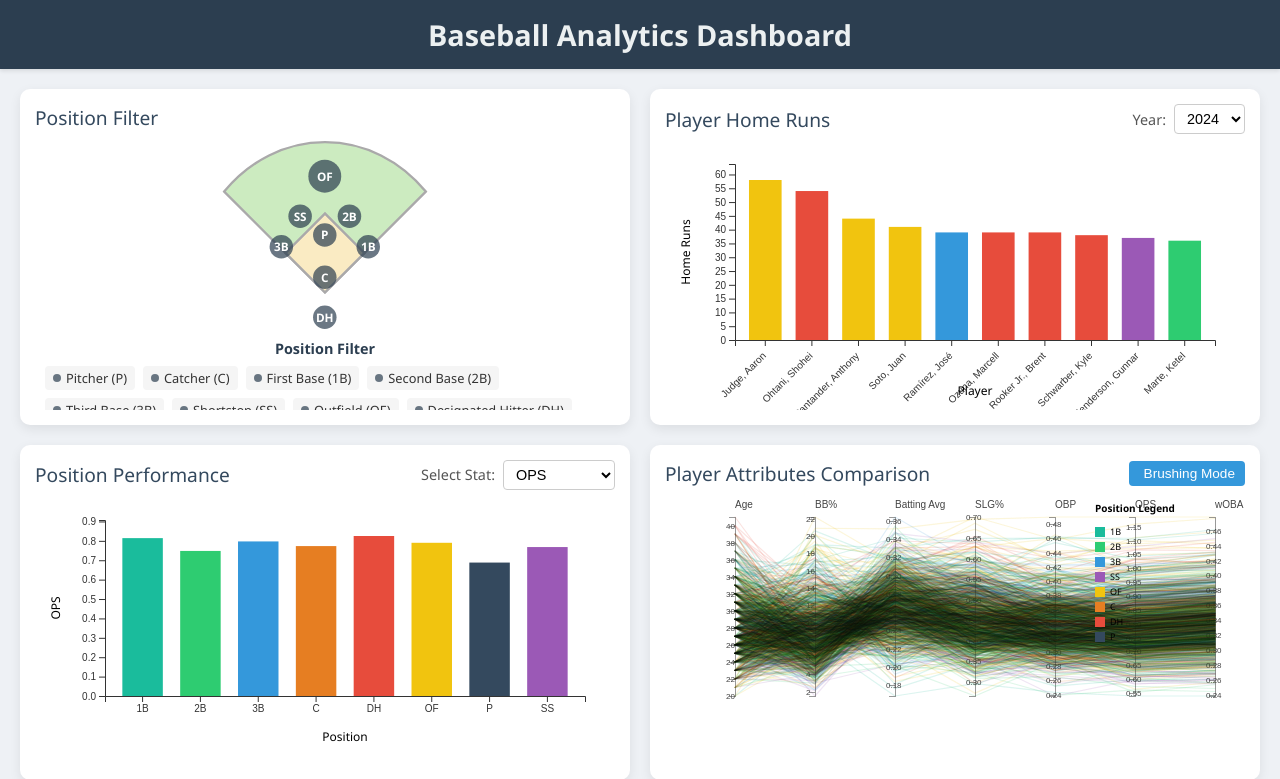
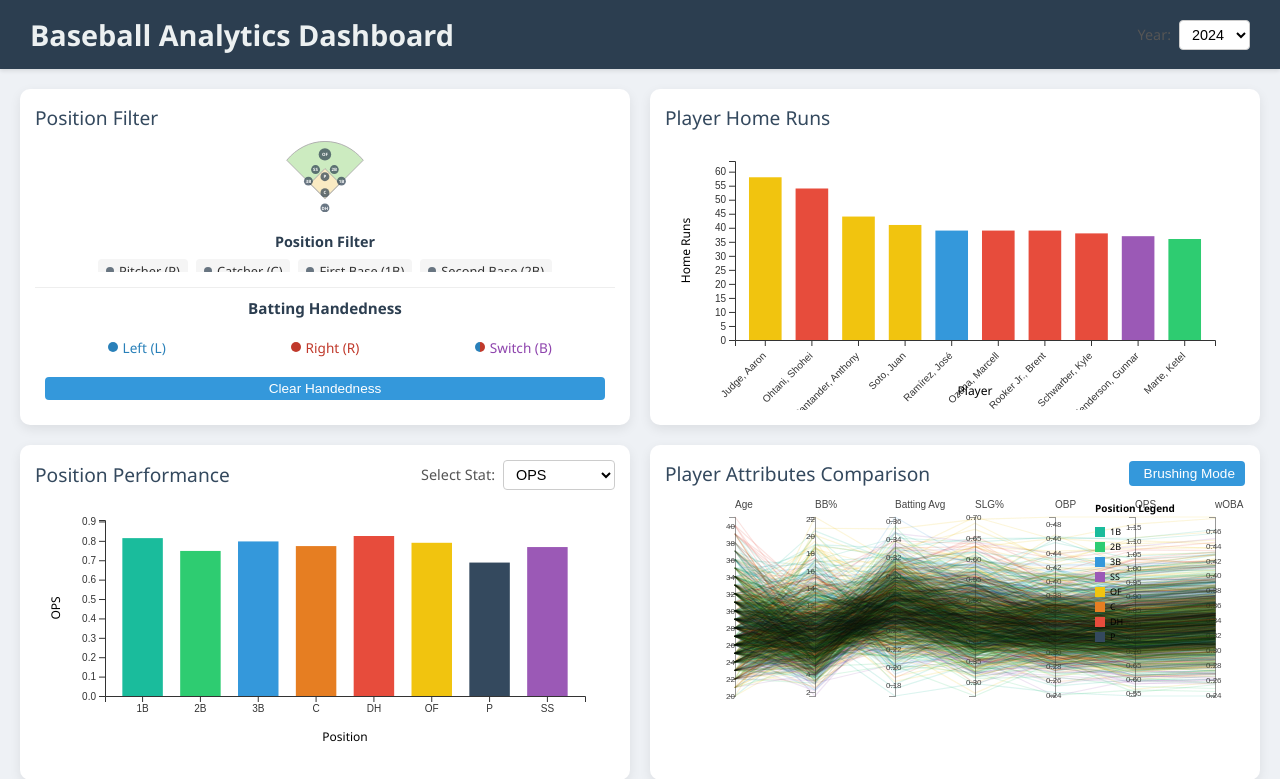
Before and after one commit to bpilosov/baseballfinal, a Flask app: page / in a window 1280 px wide. Shown: the top 779 px of the page. Run offline with Flask 2, Linux system fonts and the light colour scheme.

Commit message:
handedness filter

```diff
--- a/app.py
+++ b/app.py
@@ -37,6 +37,110 @@ def index():
 
 # --- API Endpoints for D3.js Charts ---
 
+# Add these changes to app.py
+
+# update the '/api/player_home_runs' endpoint:
+@app.route('/api/player_home_runs')
+def player_home_runs():
+    """
+    provides player home run data for a given year
+    filters by year, sums HR per player, and returns top N players by HR
+    """
+    year = request.args.get('year', default='2024', type=int)
+    top_n = request.args.get('top_n', default=10, type=int) # number of top players to show
+    position = request.args.get('position', default=None)
+    handedness = request.args.get('handedness', default=None)
+
+    df = get_stats_data()
+
+    if df.empty:
+        return jsonify([])
+
+    # filter by year
+    year_data = df[df['year'] == year]
+
+    if year_data.empty:
+        return jsonify([])
+
+    # apply position filter if provided
+    if position:
+        positions = position.split(',')
+        year_data = year_data[year_data['POS'].isin(positions)]
+
+    # apply handedness filter if provided
+    if handedness:
+        handedness_values = handedness.split(',')
+        year_data = year_data[year_data['BATS'].isin(handedness_values)]
+
+    # group by player name and sum HRs
+    player_hrs = year_data.groupby('last_name, first_name')['home_run'].sum().reset_index()
+
+    # sort by HR in descending order and take top N
+    top_players_hrs = player_hrs.sort_values(by='home_run', ascending=False).head(top_n)
+
+    # format for D3 bar chart: [{'name': player_name, 'value': HR}, ...]
+    chart_data = [{'name': str(row['last_name, first_name']), 'value': int(row['home_run']),
+                  'position': str(year_data[year_data['last_name, first_name'] == row['last_name, first_name']]['POS'].iloc[0])}
+                 for index, row in top_players_hrs.iterrows()]
+
+    return jsonify(chart_data)
+
+# update the '/api/position_stats' endpoint:
+@app.route('/api/position_stats')
+def position_stats():
+    """Provides average statistics grouped by player position"""
+    df = get_stats_data()
+
+    if df.empty:
+        return jsonify([])
+
+    # Apply filters
+    position = request.args.get('position', default=None)
+    handedness = request.args.get('handedness', default=None)
+
+    filtered_df = df
+
+    # Apply position filter if provided
+    if position:
+        positions = position.split(',')
+        filtered_df = filtered_df[filtered_df['POS'].isin(positions)]
+
+    # Apply handedness filter if provided
+    if handedness:
+        handedness_values = handedness.split(',')
+        filtered_df = filtered_df[filtered_df['BATS'].isin(handedness_values)]
+
+    # Group by position and calculate average stats
+    position_stats = filtered_df.groupby('POS').agg({
+        'batting_avg': 'mean',
+        'slg_percent': 'mean',
+        'on_base_percent': 'mean',
+        'on_base_plus_slg': 'mean',
+        'bb_percent': 'mean',
+        'k_percent': 'mean',
+        'woba': 'mean',
+        'home_run': 'mean'
+    }).reset_index()
+
+    # Format for D3
+    result = []
+    for _, row in position_stats.iterrows():
+        position_data = {
+            'position': row['POS'],
+            'batting_avg': round(float(row['batting_avg']), 3),
+            'slg': round(float(row['slg_percent']), 3),
+            'obp': round(float(row['on_base_percent']), 3),
+            'ops': round(float(row['on_base_plus_slg']), 3),
+            'bb_percent': round(float(row['bb_percent']), 1),
+            'k_percent': round(float(row['k_percent']), 1),
+            'woba': round(float(row['woba']), 3),
+            'hr': round(float(row['home_run']), 1)
+        }
+        result.append(position_data)
+
+    return jsonify(result)
+
+# update the '/api/parallel_coords_data' endpoint:
 @app.route('/api/parallel_coords_data')
 def parallel_coords_data():
     """
@@ -47,8 +151,9 @@ def parallel_coords_data():
     if df.empty:
         return jsonify([])
 
-    # get position filter if provided
+    # get filters if provided
     position = request.args.get('position', default=None)
+    handedness = request.args.get('handedness', default=None)
 
     # select only the columns we need for parallel coordinates
     cols = ['last_name, first_name', 'player_age', 'bb_percent', 'batting_avg',
@@ -63,6 +168,11 @@ def parallel_coords_data():
         # Split multiple positions if needed (e.g., "1B,OF")
         positions = position.split(',')
         data_subset = data_subset[data_subset['POS'].isin(positions)]
+
+    # apply handedness filter if provided
+    if handedness:
+        handedness_values = handedness.split(',')
+        data_subset = data_subset[data_subset['BATS'].isin(handedness_values)]
 
     # convert categorical variables to numeric for parallel coords
     # create a mapping for BATS: L=0, R=1, B=2
@@ -95,83 +205,6 @@ def parallel_coords_data():
 
     return jsonify(result)
 
-@app.route('/api/player_home_runs')
-def player_home_runs():
-    """
-    provides player home run data for a given year
-    filters by year, sums HR per player, and returns top N players by HR
-    """
-    year = request.args.get('year', default='2024', type=int)
-    top_n = request.args.get('top_n', default=10, type=int) # number of top players to show
-    position = request.args.get('position', default=None)
-
-    df = get_stats_data()
-
-    if df.empty:
-        return jsonify([])
-
-    # filter by year
-    year_data = df[df['year'] == year]
-
-    if year_data.empty:
-        return jsonify([])
-
-    # apply position filter if provided
-    if position:
-        positions = position.split(',')
-        year_data = year_data[year_data['POS'].isin(positions)]
-
-    # group by player name and sum HRs
-    player_hrs = year_data.groupby('last_name, first_name')['home_run'].sum().reset_index()
-
-    # sort by HR in descending order and take top N
-    top_players_hrs = player_hrs.sort_values(by='home_run', ascending=False).head(top_n)
-
-    # format for D3 bar chart: [{'name': player_name, 'value': HR}, ...]
-    chart_data = [{'name': str(row['last_name, first_name']), 'value': int(row['home_run']),
-                  'position': str(year_data[year_data['last_name, first_name'] == row['last_name, first_name']]['POS'].iloc[0])}
-                 for index, row in top_players_hrs.iterrows()]
-
-    return jsonify(chart_data)
-
-@app.route('/api/position_stats')
-def position_stats():
-    """Provides average statistics grouped by player position"""
-    df = get_stats_data()
-
-    if df.empty:
-        return jsonify([])
-
-    # Group by position and calculate average stats
-    position_stats = df.groupby('POS').agg({
-        'batting_avg': 'mean',
-        'slg_percent': 'mean',
-        'on_base_percent': 'mean',
-        'on_base_plus_slg': 'mean',
-        'bb_percent': 'mean',
-        'k_percent': 'mean',
-        'woba': 'mean',
-        'home_run': 'mean'
-    }).reset_index()
-
-    # Format for D3
-    result = []
-    for _, row in position_stats.iterrows():
-        position_data = {
-            'position': row['POS'],
-            'batting_avg': round(float(row['batting_avg']), 3),
-            'slg': round(float(row['slg_percent']), 3),
-            'obp': round(float(row['on_base_percent']), 3),
-            'ops': round(float(row['on_base_plus_slg']), 3),
-            'bb_percent': round(float(row['bb_percent']), 1),
-            'k_percent': round(float(row['k_percent']), 1),
-            'woba': round(float(row['woba']), 3),
-            'hr': round(float(row['home_run']), 1)
-        }
-        result.append(position_data)
-
-    return jsonify(result)
-
 # --- Main Execution ---
 
 if __name__ == '__main__':
--- a/static/css/style.css
+++ b/static/css/style.css
@@ -489,3 +489,172 @@ body {
         gap: 4px;
     }
 }
+/* Header with year filter */
+.dashboard-header {
+    display: flex;
+    justify-content: space-between;
+    align-items: center;
+    padding: 15px 30px;
+}
+
+.global-filters {
+    display: flex;
+    align-items: center;
+}
+
+/* Updated dashboard container for 2x2 layout */
+.dashboard-container {
+    display: grid;
+    grid-template-columns: 1fr 1fr;  /* Two equal-width columns */
+    grid-template-rows: 1fr 1fr;     /* Two equal-height rows */
+    gap: 20px;
+    padding: 20px;
+    flex-grow: 1;
+    box-sizing: border-box;
+    min-height: 0;
+    overflow: hidden;
+}
+
+/* Position filter with handedness options */
+.position-filter-container {
+    display: flex;
+    flex-direction: column;
+}
+
+.baseball-field-svg-container {
+    flex: 1;
+    display: flex;
+    justify-content: center;
+    align-items: center;
+    min-height: 0;
+    padding-bottom: 10px;
+}
+
+/* Compact position legend without scrollbar */
+.position-filter-legend {
+    display: flex;
+    flex-direction: column;
+    margin-top: 10px;
+}
+
+.legend-title {
+    margin: 0 0 8px 0;
+    font-size: 0.9em;
+    color: #2c3e50;
+    text-align: center;
+}
+
+.legend-items {
+    display: flex;
+    flex-wrap: wrap;
+    gap: 8px;
+    justify-content: center;
+}
+
+/* Handedness filter container (updated for compact layout) */
+.handedness-filter-container {
+    margin-top: 15px;
+    padding: 10px;
+    border-top: 1px solid #eee;
+}
+
+.filter-section-title {
+    margin: 0 0 10px 0;
+    font-size: 0.95em;
+    color: #2c3e50;
+    text-align: center;
+}
+
+.handedness-options {
+    display: flex;
+    justify-content: space-between;
+    flex-wrap: wrap;
+    gap: 5px;
+}
+
+.handedness-option {
+    flex: 1;
+    display: flex;
+    align-items: center;
+    justify-content: center;
+    padding: 8px 5px;
+    border-radius: 20px;
+    cursor: pointer;
+    transition: all 0.2s ease;
+    border: 2px solid transparent;
+    font-weight: 500;
+    font-size: 0.85em;
+    min-width: 80px;
+}
+
+.handedness-option.left { color: #2980b9; }
+.handedness-option.right { color: #c0392b; }
+.handedness-option.both { color: #8e44ad; }
+
+.handedness-option:hover {
+    background-color: #f5f5f5;
+}
+
+.handedness-option.selected {
+    border-color: #3498db;
+    background-color: #ebf5fb;
+}
+
+.handedness-option-color {
+    width: 10px;
+    height: 10px;
+    border-radius: 50%;
+    margin-right: 5px;
+}
+
+.color-left { background-color: #2980b9; }
+.color-right { background-color: #c0392b; }
+.color-both { background: linear-gradient(to right, #2980b9 50%, #c0392b 50%); }
+
+.clear-filter-btn {
+    margin-top: 10px;
+    padding: 4px 8px;
+    background-color: #3498db;
+    color: white;
+    border: none;
+    border-radius: 4px;
+    cursor: pointer;
+    font-size: 0.85em;
+    width: 100%;
+    transition: background-color 0.2s;
+}
+
+.clear-filter-btn:hover {
+    background-color: #2980b9;
+}
+
+/* Responsive layout */
+@media (max-width: 850px) {
+    .dashboard-header {
+        flex-direction: column;
+        align-items: flex-start;
+    }
+
+    .global-filters {
+        margin-top: 10px;
+        width: 100%;
+    }
+
+    .dashboard-container {
+        grid-template-columns: 1fr;
+        grid-template-rows: repeat(4, minmax(350px, auto));
+    }
+
+    .pane-header {
+        flex-direction: column;
+        align-items: flex-start;
+    }
+
+    .handedness-options {
+        flex-direction: column;
+    }
+
+    .handedness-option {
+        width: 100%;
+    }
+}
--- a/static/js/dashboard.js
+++ b/static/js/dashboard.js
@@ -7,6 +7,9 @@ document.addEventListener('DOMContentLoaded', function () {
 
     // Track selected position filters
     let selectedPositions = [];
+
+    // Track selected handedness filters
+    let selectedHandedness = [];
 
     // --- Helper function to get dimensions of a chart container ---
     function getChartDimensions(containerElement) {
@@ -27,7 +30,7 @@ document.addEventListener('DOMContentLoaded', function () {
         return { width, height, margin, containerWidth, containerHeight };
     }
 
-    // --- Initialize Position Filter ---
+// Update the position filter initialization function to remove the clear button
 function initializePositionFilter() {
     // Position codes and their display names
     const positions = {
@@ -43,27 +46,27 @@ document.addEventListener('DOMContentLoaded', function () {
 
     const fieldContainer = d3.select('#chart-field');
     if (fieldContainer.empty()) {
-            console.error("Position filter container not found");
+        console.error("position filter container not found");
         return;
     }
 
-        // Inject field SVG
+    // inject field svg
     const svgContainer = fieldContainer.append('div')
         .attr('class', 'baseball-field-svg-container');
 
-        // Create SVG
+    // create svg
     const svg = svgContainer.append('svg')
         .attr('viewBox', '0 0 87.18 80')
         .attr('width', '100%')
         .attr('height', '100%');
 
-        // Draw the field diamond (infield)
+    // draw the field diamond (infield)
     svg.append('path')
         .attr('d', 'M 0.675,21.541 L 43.59,64.456 L 86.505,21.541 C 75.846,8.608 60.567,0.5 43.59,0.5 C 26.613,0.5 11.335,8.608 0.675,21.541 z')
         .attr('fill', '#ccebc0')
         .attr('stroke', '#aaa9aa');
 
-        // Draw home plate
+    // draw home plate
     svg.append('rect')
         .attr('transform', 'matrix(0.7071,-0.7071,0.7071,0.7071,-20.9376,44.7822)')
         .attr('x', 31.718)
@@ -73,7 +76,7 @@ document.addEventListener('DOMContentLoaded', function () {
         .attr('fill', '#faebc3')
         .attr('stroke', '#aaa9aa');
 
-        // Position coordinates
+    // position coordinates
     const positionCoords = {
         'P': { x: 43.5, y: 40, radius: 5 },
         'C': { x: 43.5, y: 58, radius: 5 },
@@ -85,15 +88,15 @@ document.addEventListener('DOMContentLoaded', function () {
         'DH': { x: 43.5, y: 75, radius: 5 },
     };
 
-        // Draw positions
+    // draw positions
     Object.entries(positionCoords).forEach(([pos, coords]) => {
-            // Create position group
+        // create position group
         const posGroup = svg.append('g')
             .attr('class', `position-group position-${pos}`)
             .attr('data-position', pos)
             .style('cursor', 'pointer');
 
-            // Circle for the position
+        // circle for the position
         posGroup.append('circle')
             .attr('cx', coords.x)
             .attr('cy', coords.y)
@@ -102,7 +105,7 @@ document.addEventListener('DOMContentLoaded', function () {
             .attr('fill-opacity', 0.7)
             .attr('stroke', 'none');
 
-            // Position label
+        // position label
         posGroup.append('text')
             .attr('x', coords.x)
             .attr('y', coords.y + 0.5)
@@ -113,7 +116,7 @@ document.addEventListener('DOMContentLoaded', function () {
             .attr('font-weight', 'bold')
             .text(pos);
 
-            // Add hover and click effects
+        // add hover and click effects
         posGroup.on('mouseover', function() {
             d3.select(this).select('circle').attr('fill-opacity', 1);
         })
@@ -129,7 +132,7 @@ document.addEventListener('DOMContentLoaded', function () {
         });
     });
 
-        // Add legend
+    // add legend
     const legend = fieldContainer.append('div')
         .attr('class', 'position-filter-legend');
 
@@ -153,11 +156,45 @@ document.addEventListener('DOMContentLoaded', function () {
             });
     });
 
-        // Add clear button
-        legend.append('button')
-            .attr('class', 'clear-filter-btn')
-            .text('Clear Filters')
-            .on('click', clearPositionFilters);
+    // Removed the clear button
+}
+
+
+// Update handedness filter initialization to use the HTML we already added
+function initializeHandednessFilter() {
+    // Select handedness options from HTML
+    const handednessOptions = d3.selectAll('.handedness-option');
+
+    // Add click handlers to each option
+    handednessOptions.on('click', function() {
+        const handedness = d3.select(this).attr('data-handedness');
+        toggleHandednessFilter(handedness);
+    });
+
+    // Add click handler to clear button
+    d3.select('#clear-handedness').on('click', clearHandednessFilters);
+}
+// Update year filter placement to the header
+function populateYearFilter() {
+    const dropdown = d3.select('#year-filter');
+    if (dropdown.empty()) {
+        console.error("year filter dropdown not found");
+        return;
+    }
+
+    const years = [2015, 2016, 2017, 2018, 2019, 2020, 2021, 2022, 2023, 2024];
+    years.forEach(year => {
+        dropdown.append('option')
+            .attr('value', year)
+            .text(year);
+    });
+
+    dropdown.property('value', DEFAULT_YEAR);
+
+    // Call applyFilters instead of just drawPlayerBarChart to update all charts
+    dropdown.on('change', function() {
+        applyFilters();
+    });
 }
 
     // Toggle position filter
@@ -202,7 +239,7 @@ document.addEventListener('DOMContentLoaded', function () {
         }
 
         // Redraw all charts with new filter
-        applyPositionFilters();
+        applyFilters();
     }
 
     // Clear all position filters
@@ -222,11 +259,63 @@ document.addEventListener('DOMContentLoaded', function () {
             .style('opacity', 0.7);
 
         // Redraw all charts
-        applyPositionFilters();
+        applyFilters();
     }
 
-    // Apply position filters to all charts
-    function applyPositionFilters() {
+    // Toggle handedness filter
+    function toggleHandednessFilter(handedness) {
+        const index = selectedHandedness.indexOf(handedness);
+
+        if (index === -1) {
+            // add handedness to filter
+            selectedHandedness.push(handedness);
+
+            // update visual indicators
+            if (handedness === 'L') {
+                d3.select('.left-batter').style('opacity', 1).style('stroke-width', 2);
+            } else if (handedness === 'R') {
+                d3.select('.right-batter').style('opacity', 1).style('stroke-width', 2);
+            }
+
+            d3.selectAll(`.handedness-option[data-handedness="${handedness}"]`)
+                .classed('selected', true);
+        } else {
+            // remove handedness from filter
+            selectedHandedness.splice(index, 1);
+
+            // update visual indicators
+            if (handedness === 'L') {
+                d3.select('.left-batter').style('opacity', 0.8).style('stroke-width', 1);
+            } else if (handedness === 'R') {
+                d3.select('.right-batter').style('opacity', 0.8).style('stroke-width', 1);
+            }
+
+            d3.selectAll(`.handedness-option[data-handedness="${handedness}"]`)
+                .classed('selected', false);
+        }
+
+        // apply filters
+        applyFilters();
+    }
+
+    // Clear handedness filters
+    function clearHandednessFilters() {
+        selectedHandedness = [];
+
+        // reset visual indicators
+        d3.selectAll('.left-batter, .right-batter')
+            .style('opacity', 0.8)
+            .style('stroke-width', 1);
+
+        d3.selectAll('.handedness-option')
+            .classed('selected', false);
+
+        // apply filters
+        applyFilters();
+    }
+
+    // Apply all filters
+    function applyFilters() {
         const selectedYear = d3.select('#year-filter').property('value') || DEFAULT_YEAR;
         drawPlayerBarChart(selectedYear);
         drawPositionStats();
@@ -242,6 +331,11 @@ document.addEventListener('DOMContentLoaded', function () {
         // Add position filter if active
         if (selectedPositions.length > 0) {
             apiUrl += `&position=${selectedPositions.join(',')}`;
+        }
+
+        // Add handedness filter if active
+        if (selectedHandedness.length > 0) {
+            apiUrl += `&handedness=${selectedHandedness.join(',')}`;
         }
 
         const chartContainer = d3.select(`#${containerId}`);
@@ -272,7 +366,7 @@ document.addEventListener('DOMContentLoaded', function () {
                    .attr("y", height / 2)
                    .attr("text-anchor", "middle")
                    .style("font-size", "14px")
-                   .text(`No home run data available for ${year}${selectedPositions.length > 0 ? ' with selected position filters' : ''}.`);
+                   .text(`No home run data available for ${year}${selectedPositions.length > 0 ? ' with selected position filters' : ''}${selectedHandedness.length > 0 ? ' and handedness filters' : ''}.`);
                 return;
             }
 
@@ -374,9 +468,15 @@ document.addEventListener('DOMContentLoaded', function () {
         const containerId = 'chart-position-stats';
         let apiUrl = '/api/position_stats';
 
-        // Add position filter if active (though it may not be needed for this chart)
+        // Add position filter if active
         if (selectedPositions.length > 0) {
             apiUrl += `?position=${selectedPositions.join(',')}`;
+        }
+
+        // Add handedness filter if active
+        if (selectedHandedness.length > 0) {
+            const separator = apiUrl.includes('?') ? '&' : '?';
+            apiUrl += `${separator}handedness=${selectedHandedness.join(',')}`;
         }
 
         const chartContainer = d3.select(`#${containerId}`);
@@ -515,6 +615,12 @@ document.addEventListener('DOMContentLoaded', function () {
         // Add position filter if active
         if (selectedPositions.length > 0) {
             apiUrl += `?position=${selectedPositions.join(',')}`;
+        }
+
+        // Add handedness filter if active
+        if (selectedHandedness.length > 0) {
+            const separator = apiUrl.includes('?') ? '&' : '?';
+            apiUrl += `${separator}handedness=${selectedHandedness.join(',')}`;
         }
 
         const chartContainer = d3.select(`#${containerId}`);
@@ -986,6 +1092,7 @@ document.addEventListener('DOMContentLoaded', function () {
     // --- Initialize all charts ---
     function initializeDashboard() {
         initializePositionFilter();
+        initializeHandednessFilter(); // Add this line to initialize the handedness filter
         populateYearFilter(); // This will also call drawPlayerBarChart for the default year
         drawPositionStats();
         drawParallelCoordinates();
--- a/templates/index.html
+++ b/templates/index.html
@@ -10,6 +10,12 @@
 <body>
     <header class="dashboard-header">
         <h1>Baseball Analytics Dashboard</h1>
+        <div class="global-filters">
+            <div class="filter-container">
+                <label for="year-filter">Year:</label>
+                <select id="year-filter"></select>
+            </div>
+        </div>
     </header>
 
     <div class="dashboard-container">
@@ -19,21 +25,33 @@
                 <h3 class="pane-title">Position Filter</h3>
             </div>
             <div id="chart-field" class="chart-container position-filter-container"></div>
+            <!-- Handedness Filter (options only) -->
+            <div class="handedness-filter-container">
+                <h4 class="filter-section-title">Batting Handedness</h4>
+                <div class="handedness-options">
+                    <div class="handedness-option left" data-handedness="L">
+                        <span class="handedness-option-color color-left"></span>Left (L)
+                    </div>
+                    <div class="handedness-option right" data-handedness="R">
+                        <span class="handedness-option-color color-right"></span>Right (R)
+                    </div>
+                    <div class="handedness-option both" data-handedness="B">
+                        <span class="handedness-option-color color-both"></span>Switch (B)
+                    </div>
+                </div>
+                <button id="clear-handedness" class="clear-filter-btn">Clear Handedness</button>
+            </div>
         </div>
 
         <!-- Home Runs Chart -->
         <div id="pane-tr" class="dashboard-pane">
             <div class="pane-header">
                 <h3 class="pane-title">Player Home Runs</h3>
-                <div class="filter-container">
-                    <label for="year-filter">Year:</label>
-                    <select id="year-filter"></select>
-                </div>
             </div>
             <div id="chart-bar" class="chart-container"></div>
         </div>
 
-        <!-- Position Stats Radar Chart -->
+        <!-- Position Stats Chart -->
         <div id="pane-bl" class="dashboard-pane">
             <div class="pane-header">
                 <h3 class="pane-title">Position Performance</h3>
```
Lines whose indentation alone changed are shown as unchanged.
